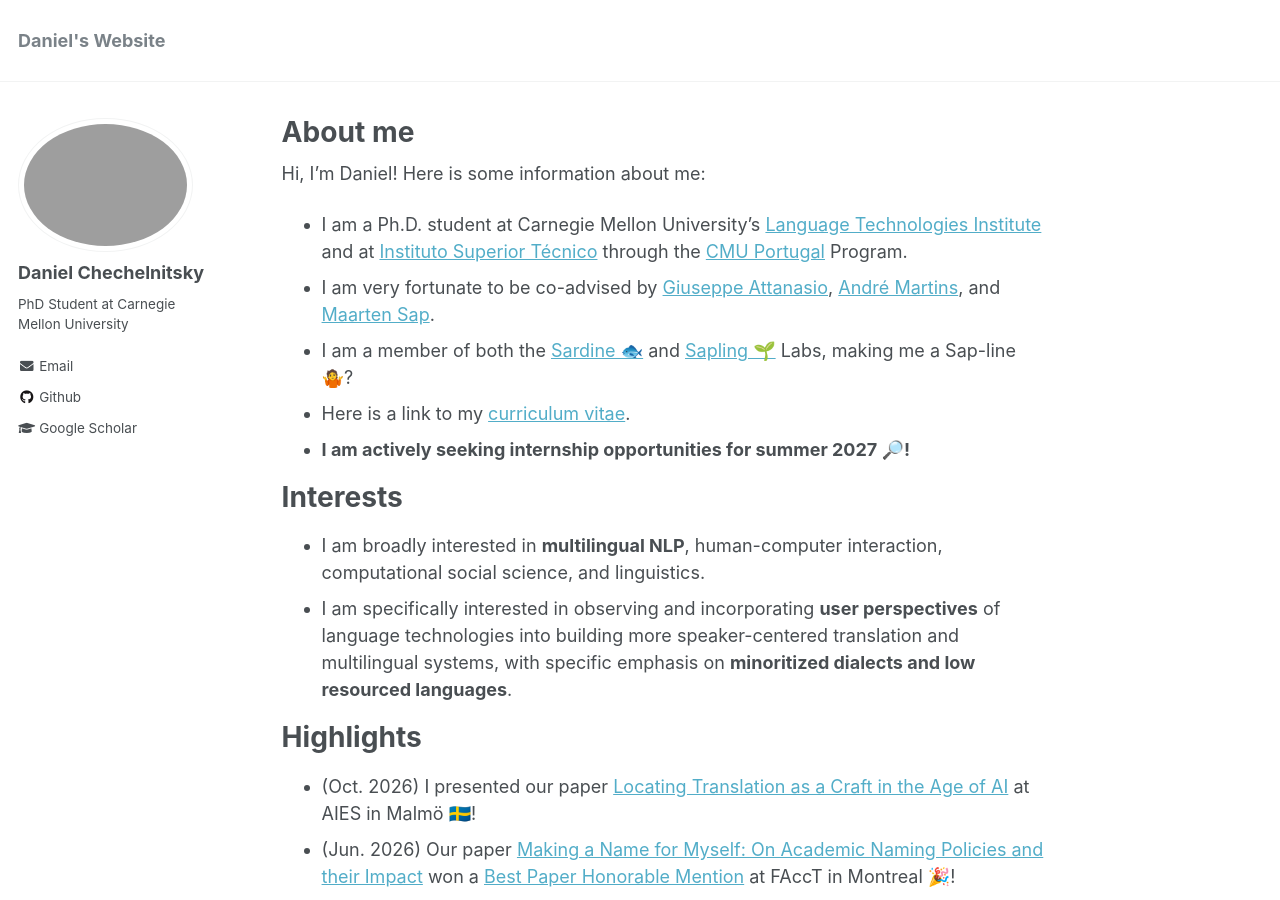
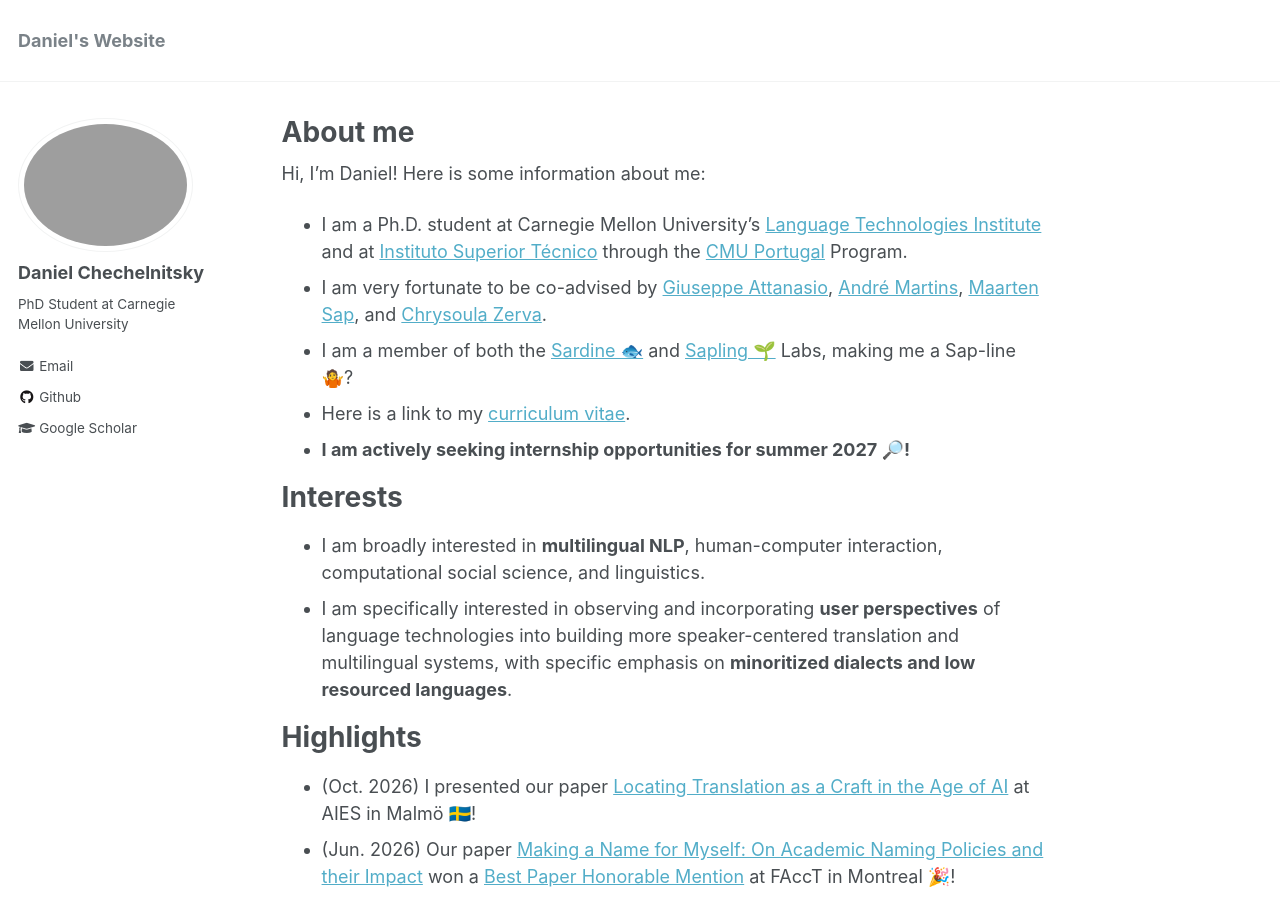
Before and after one commit to chechelnitskd/chechelnitskd.github.io, a Jekyll site: the page built from _pages/about.md, in a window 1280 px wide and 900 px high. Built offline with Jekyll 4.4.1, drawn with Linux system fonts in a browser that asks for light colours.

Commit message:
Update about.md

```diff
--- a/_pages/about.md
+++ b/_pages/about.md
@@ -10,7 +10,7 @@
 
 Hi, I'm Daniel! Here is some information about me:
 - I am a Ph.D. student at Carnegie Mellon University's [Language Technologies Institute](https://www.lti.cs.cmu.edu/) and at [Instituto Superior Técnico](https://tecnico.ulisboa.pt/en/) through the [CMU Portugal](https://cmuportugal.org/) Program.
-- I am very fortunate to be co-advised by [Giuseppe Attanasio](https://gattanasio.cc/), [André Martins](https://andre-martins.github.io/), and [Maarten Sap](https://maartensap.com/).
+- I am very fortunate to be co-advised by [Giuseppe Attanasio](https://gattanasio.cc/), [André Martins](https://andre-martins.github.io/), [Maarten Sap](https://maartensap.com/), and [Chrysoula Zerva](https://scholar.google.com/citations?user=S5NGkFsAAAAJ&hl=en).
 - I am a member of both the [Sardine 🐟](https://sardine-lab.github.io/) and [Sapling 🌱](https://maartensap.com/index.html) Labs, making me a Sap-line 🤷?
 - Here is a link to my [curriculum vitae](https://chechelnitskd.github.io/Chechelnitsky_CV_2026.pdf).
 - **I am actively seeking internship opportunities for summer 2027 🔎!**
```
